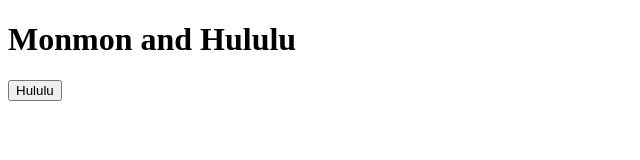
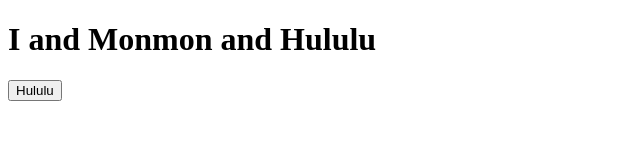
Before and after one commit to A109010127/A109010127.github.io, a plain HTML site: page index.html in a window 1280 px wide. Shown: the whole page, without its empty margins (0-640 px from the left). Drawn offline with Linux system fonts and the light colour scheme.

Commit message:
Update index.html

```diff
--- a/index.html
+++ b/index.html
@@ -5,7 +5,7 @@
     <title>Hello</title>
   </head>
   <body>
-    <h1 class="red-text text-center"> Monmon and Hululu</h1>
+    <h1 class="red-text text-center">I and Monmon and Hululu</h1>
     <img src='Hululu.jpg' id="oImg" style='display:none' width="160px" hight="200px">
     <INPUT TYPE="button" value='Hululu' onclick="reP()">
   </body>
```
